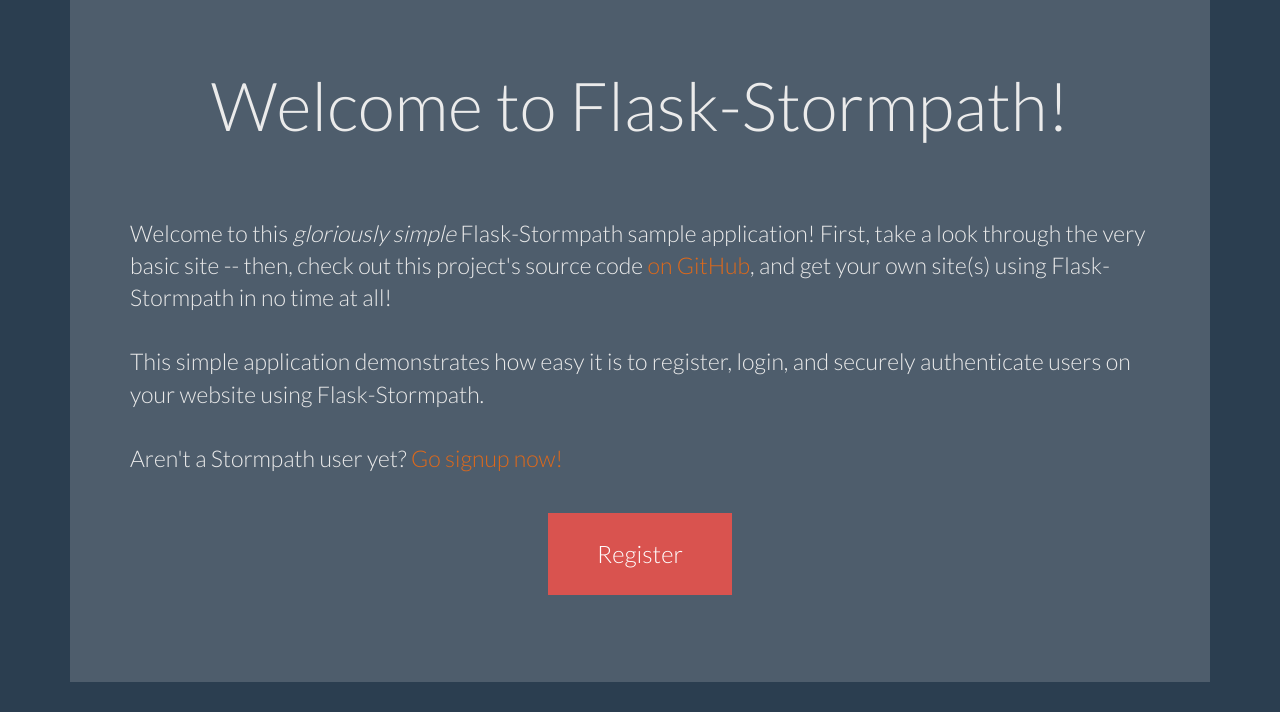
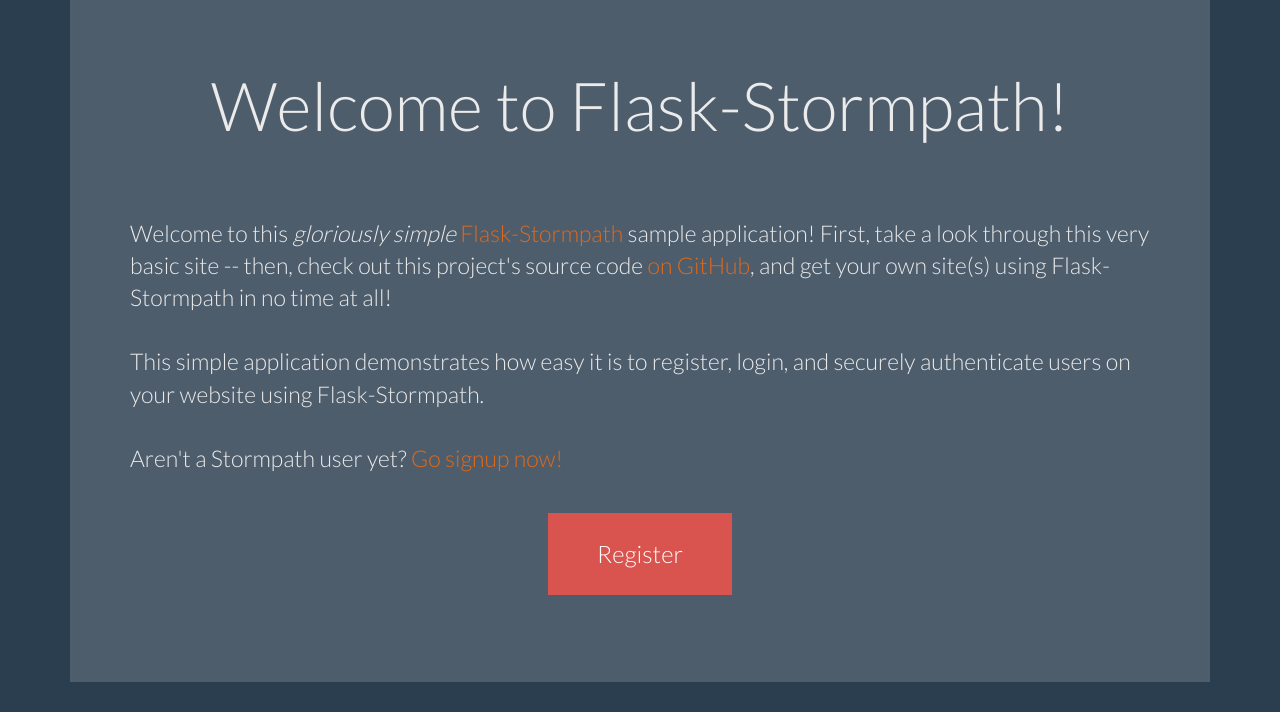
Before and after one commit to stormpath/stormpath-flask-sample, a Flask app: page / in a window 1280 px wide. Shown: the part 141-853 px from the top of the page. Run offline with Flask 2, Linux system fonts and the light colour scheme; some libraries are stand-ins or nearby versions.

Commit message:
Updating wording, adding a link.

```diff
--- a/templates/index.html
+++ b/templates/index.html
@@ -7,10 +7,11 @@
     <p class="lead">
       <br />
       <br />
-      Welcome to this <i>gloriously simple</i> Flask-Stormpath sample
-      application! First, take a look through the very basic site -- then, check
+      Welcome to this <i>gloriously simple</i>
+      <a href="https://github.com/stormpath/stormpath-flask">Flask-Stormpath</a> sample
+      application! First, take a look through this very basic site -- then, check
       out this project's source code
-      <a href="https://github.com/rdegges/blah">on GitHub</a>, and get your own
+      <a href="https://github.com/stormpath/stormpath-flask-sample">on GitHub</a>, and get your own
       site(s) using Flask-Stormpath in no time at all!
       <br />
       <br />
```
